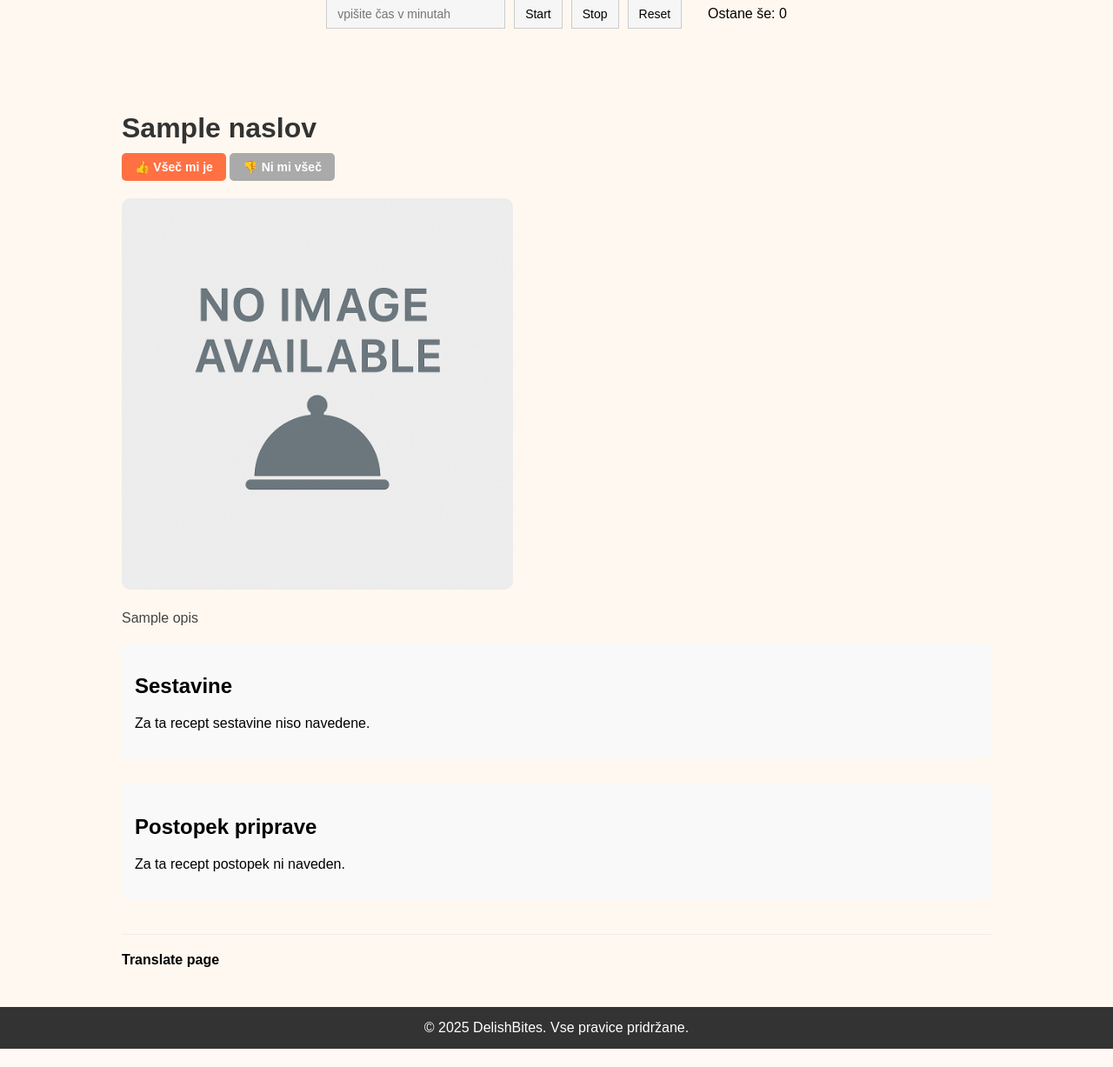
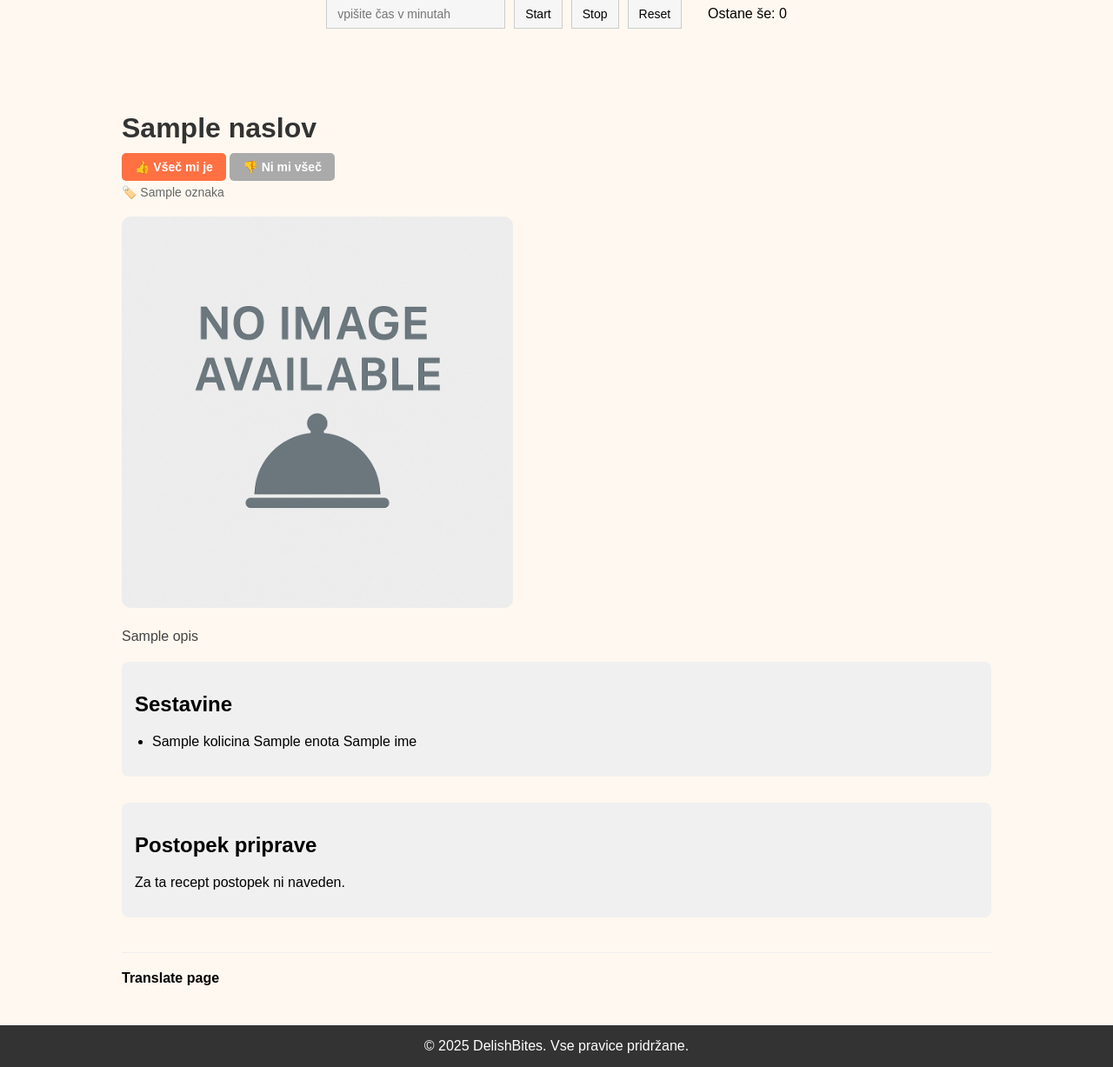
Before and after one commit to larapijemlijeko/Skupina-ZETA, a Flask app: a page that uses src/templates/recept-podrobno.html in a window 1280 px wide. Shown: the part 169-1396 px from the top of the page at 87% size. Before the commit the page ends 1375 px from the top, so only its background shows below. Run offline with Flask 3, Linux system fonts and the light colour scheme; a database or web service that is not in the repository returns one stand-in record (values such as "Sample title"); some libraries are stand-ins or nearby versions.

Commit message:
sprememba na posameznih receptih, receptih, css

```diff
--- a/src/controllers/recepti.py
+++ b/src/controllers/recepti.py
@@ -1,6 +1,8 @@
 from flask import Blueprint, render_template, abort
 import db
 import re
+from zoneinfo import ZoneInfo
+
 
 recepti_bp = Blueprint('recepti', __name__)
 
@@ -40,7 +42,7 @@ def prikazi_recept(slug):
     conn = db.get_connection()
     cur = conn.cursor()
     try:
-        # Najprej preverimo strukturo tabele recepti
+        # Preveri, kateri stolpci obstajajo v tabeli recepti
         cur.execute("""
             SELECT column_name
             FROM information_schema.columns
@@ -48,20 +50,20 @@ def prikazi_recept(slug):
         """)
         columns = [col[0] for col in cur.fetchall()]
 
-        # Gradimo poizvedbo dinamično glede na obstoječe stolpce
+        # Stolpci, ki jih želimo pridobiti
         select_fields = ['id', 'naslov', 'opis']
         if 'cas_priprave' in columns:
             select_fields.append('cas_priprave')
         if 'slika_url' in columns:
             select_fields.append('slika_url')
-        if 'sestavine' in columns:
-            select_fields.append('sestavine')
-        if 'postopek' in columns:
-            select_fields.append('postopek')
+        if 'priprava' in columns:
+            select_fields.append('priprava')
         if 'datum_kreiranja' in columns:
             select_fields.append('datum_kreiranja')
         if 'avtor_id' in columns:
             select_fields.append('avtor_id')
+        if 'tezavnost' in columns:
+            select_fields.append('tezavnost')
 
         # Sestavimo poizvedbo
         query = f"""
@@ -73,58 +75,63 @@ def prikazi_recept(slug):
         recepti = cur.fetchall()
         recept_data = None
 
-        # Ustvarimo slovar za lažji dostop do stolpcev
+        # Indeks stolpcev za lažje indeksiranje po tuple
         column_index = {field: i for i, field in enumerate(select_fields)}
 
         for recept in recepti:
             recept_slug = ustvari_slug(recept[column_index['naslov']])
             if recept_slug == slug:
+                # Osnovni podatki
                 recept_data = {
                     'id': recept[column_index['id']],
                     'naslov': recept[column_index['naslov']],
                     'opis': recept[column_index['opis']],
                 }
 
-                # Dodaj ostale podatke, če so na voljo
+                # Opcijski podatki, če obstajajo
                 if 'cas_priprave' in column_index:
                     recept_data['cas_priprave'] = recept[column_index['cas_priprave']]
                 if 'slika_url' in column_index:
                     recept_data['slika_url'] = recept[column_index['slika_url']]
-
-                # Obdelamo sestavine, če so na voljo
-                if 'sestavine' in column_index and recept[column_index['sestavine']]:
-                    try:
-                        import json
-                        sestavine = json.loads(recept[column_index['sestavine']])
-                        recept_data['sestavine'] = sestavine
-                    except json.JSONDecodeError:
-                        # Če ni veljaven JSON, razdeli po vrsticah
-                        recept_data['sestavine'] = recept[column_index['sestavine']].split('\n')
-                    except Exception:
-                        recept_data['sestavine'] = []
-                else:
-                    recept_data['sestavine'] = []
-
-                # Dodaj postopek, če je na voljo
-                if 'postopek' in column_index:
-                    recept_data['postopek'] = recept[column_index['postopek']]
-
-                # Dodaj datum, če je na voljo
+                if 'priprava' in column_index:
+                    recept_data['priprava'] = recept[column_index['priprava']]
                 if 'datum_kreiranja' in column_index:
-                    recept_data['datum_kreiranja'] = recept[column_index['datum_kreiranja']]
-
-                # Pridobi avtor ime, če imamo avtor_id
+                    datum_kreiranja = recept[column_index['datum_kreiranja']]
+                    if datum_kreiranja:
+                        if datum_kreiranja.tzinfo is None:
+                            datum_kreiranja = datum_kreiranja.replace(tzinfo=ZoneInfo("UTC"))
+                        recept_data['datum_kreiranja'] = datum_kreiranja.astimezone(ZoneInfo("Europe/Ljubljana"))
+                    else:
+                        recept_data['datum_kreiranja'] = None
                 if 'avtor_id' in column_index and recept[column_index['avtor_id']]:
-                    try:
-                        avtor_id = recept[column_index['avtor_id']]
-                        cur.execute("SELECT ime FROM uporabniki WHERE id = %s", (avtor_id,))
-                        uporabnik = cur.fetchone()
-                        recept_data['avtor'] = uporabnik[0] if uporabnik else None
-                    except Exception as e:
-                        print("Napaka pri pridobivanju avtorja:", e)
-                        recept_data['avtor'] = None
+                    avtor_id = recept[column_index['avtor_id']]
+                    cur.execute("SELECT ime FROM uporabniki WHERE id = %s", (avtor_id,))
+                    uporabnik = cur.fetchone()
+                    recept_data['avtor'] = uporabnik[0] if uporabnik else None
                 else:
                     recept_data['avtor'] = None
+                if 'tezavnost' in column_index:
+                    recept_data['tezavnost'] = recept[column_index['tezavnost']]
+                else:
+                    recept_data['tezavnost'] = None
+
+                # Pridobi sestavine
+                cur.execute("""
+                    SELECT ime, kolicina, enota
+                    FROM sestavine
+                    WHERE recept_id = %s
+                """, (recept_data['id'],))
+                sestavine = cur.fetchall()
+                recept_data['sestavine'] = [f"{kolicina} {enota} {ime}" for ime, kolicina, enota in sestavine]
+
+                # Pridobi oznake
+                cur.execute("""
+                    SELECT oznaka
+                    FROM oznake
+                    WHERE recept_id = %s
+                """, (recept_data['id'],))
+                oznake = cur.fetchall()
+                recept_data['oznake'] = [oznaka[0] for oznaka in oznake]
 
                 break
 
@@ -139,20 +146,15 @@ def prikazi_recept(slug):
         cur.close()
         conn.close()
 
+
 def ustvari_slug(naslov):
     """Ustvari URL-friendly slug iz naslova recepta"""
     if not naslov:
         return "recept"
 
-    # Pretvorimo v male črke
     slug = naslov.lower()
-    # Odstranimo šumnike
     slug = slug.replace('č', 'c').replace('š', 's').replace('ž', 'z').replace('ć', 'c').replace('đ', 'd')
-    # Odstranimo vse znake razen črk, številk in presledkov
     slug = re.sub(r'[^a-z0-9\s]', '', slug)
-    # Zamenjamo presledke z vezaji
     slug = re.sub(r'\s+', '-', slug)
-    # Odstranimo vezaje na začetku in koncu
     slug = slug.strip('-')
-    # Če je slug prazen, vrnemo privzeto vrednost
     return slug if slug else "recept"
--- a/src/static/style.css
+++ b/src/static/style.css
@@ -487,7 +487,7 @@ body {
 }
 
 .recipe-ingredients, .recipe-instructions {
-  background-color: #f9f9f9;
+  background-color: #f0f0f0;
   border-radius: 8px;
   padding: 15px;
 }
@@ -665,8 +665,11 @@ body {
 }
 
 .recipe-time,
-.recipe-date {
+.recipe-date,
+.recipe-difficulty,
+.recipe-tag {
   display: inline-block;
+  margin-top: 5px;
   margin-right: 15px;
 }
 
--- a/src/templates/oddajrecept.html
+++ b/src/templates/oddajrecept.html
@@ -39,8 +39,8 @@
         <label>Čas priprave (min):</label><br>
         <input type="number" name="cas_priprave"><br><br>
 
-        <label>Težavnost (1-5):</label><br>
-        <input type="number" name="tezavnost" min="1" max="5"><br><br>
+        <label>Težavnost (1-3):</label><br>
+        <input type="number" name="tezavnost" min="1" max="3"><br><br>
 
         <label>URL slike:</label><br>
         <input type="text" name="slika_url"><br><br>
--- a/src/templates/recept-podrobno.html
+++ b/src/templates/recept-podrobno.html
@@ -22,7 +22,17 @@
           <span class="recipe-time">⏱️ {{ recept.cas_priprave }} min</span>
         {% endif %}
         {% if recept.datum_kreiranja %}
-          <span class="recipe-date">📅 {{ recept.datum_kreiranja }}</span>
+          <span class="recipe-date">📅 {{ recept.datum_kreiranja.strftime("%-d. %-m. %Y ob %H:%M") }}</span>
+        {% endif %}
+        {% if recept.tezavnost %}
+          <span class="recipe-difficulty">
+            Težavnost: 🍳{{ '🍳' * (recept.tezavnost | int - 1) }}
+          </span>
+        {% endif %}
+        {% if recept.oznake %}
+          {% for oznaka in recept.oznake %}
+            <span class="recipe-tag">🏷️ {{ oznaka }}</span>
+          {% endfor %}
         {% endif %}
       </div>
       <div class="recipe-image">
@@ -53,8 +63,8 @@
 
         <div class="recipe-instructions">
           <h2>Postopek priprave</h2>
-          {% if recept.postopek %}
-            <div class="instructions">{{ recept.postopek|safe }}</div>
+          {% if recept.priprava %}
+            <div class="instructions">{{ recept.priprava|safe }}</div>
           {% else %}
             <p>Za ta recept postopek ni naveden.</p>
           {% endif %}
```
Also changed, not shown: src/controllers/admin.py (+4 -4 lines), src/templates/recepti.html (+5 -5 lines).
